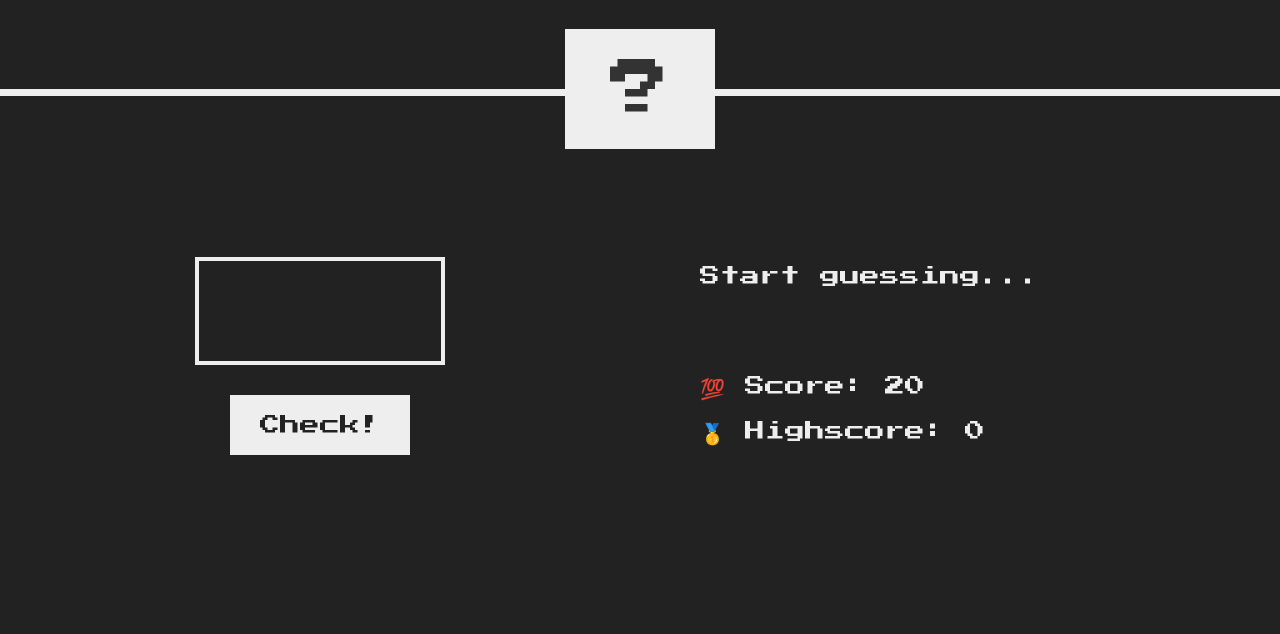
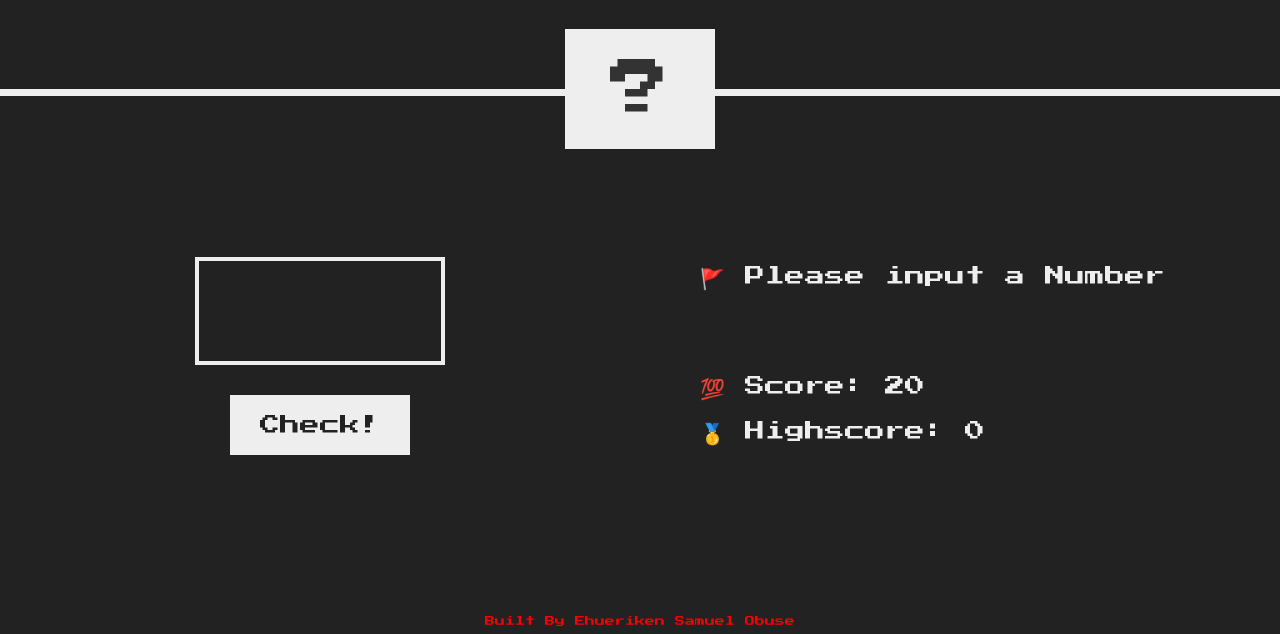
Before and after one commit to sobuse/guessMyNumber, a plain HTML site: page index.html in a window 1280 px wide. Both pictures are taken after a click on the button "Check!". Shown: the part 184-818 px from the top of the page. Drawn offline with Linux system fonts and the light colour scheme.

Commit message:
implimented where guess is empty

```diff
--- a/index.html
+++ b/index.html
@@ -27,6 +27,7 @@
         </p>
       </section>
     </main>
+    <footer>Built By Ehueriken Samuel Obuse</footer>
     <script src="script.js"></script>
   </body>
 </html>
--- a/script.js
+++ b/script.js
@@ -1 +1,16 @@
 'use strict';
+// console.log(document.querySelector('.message').textContent);
+// document.querySelector('.message').textContent = ' Correct Number!';
+
+// document.querySelector('.number').textContent = 13;
+// document.querySelector('.score').textContent = 10;
+
+document.querySelector('.check').addEventListener('click', function (){
+    const guess = Number(document.querySelector('.guess').value);
+
+    if(!guess){
+        document.querySelector('.message').textContent = ' 🚩 Please input a Number';
+
+
+    }
+});
--- a/style.css
+++ b/style.css
@@ -31,6 +31,11 @@ main {
   display: flex;
   align-items: center;
   justify-content: space-around;
+}
+footer{
+    text-align: center;
+    color: red;
+    padding-bottom: 8px;
 }
 
 .left {
```
